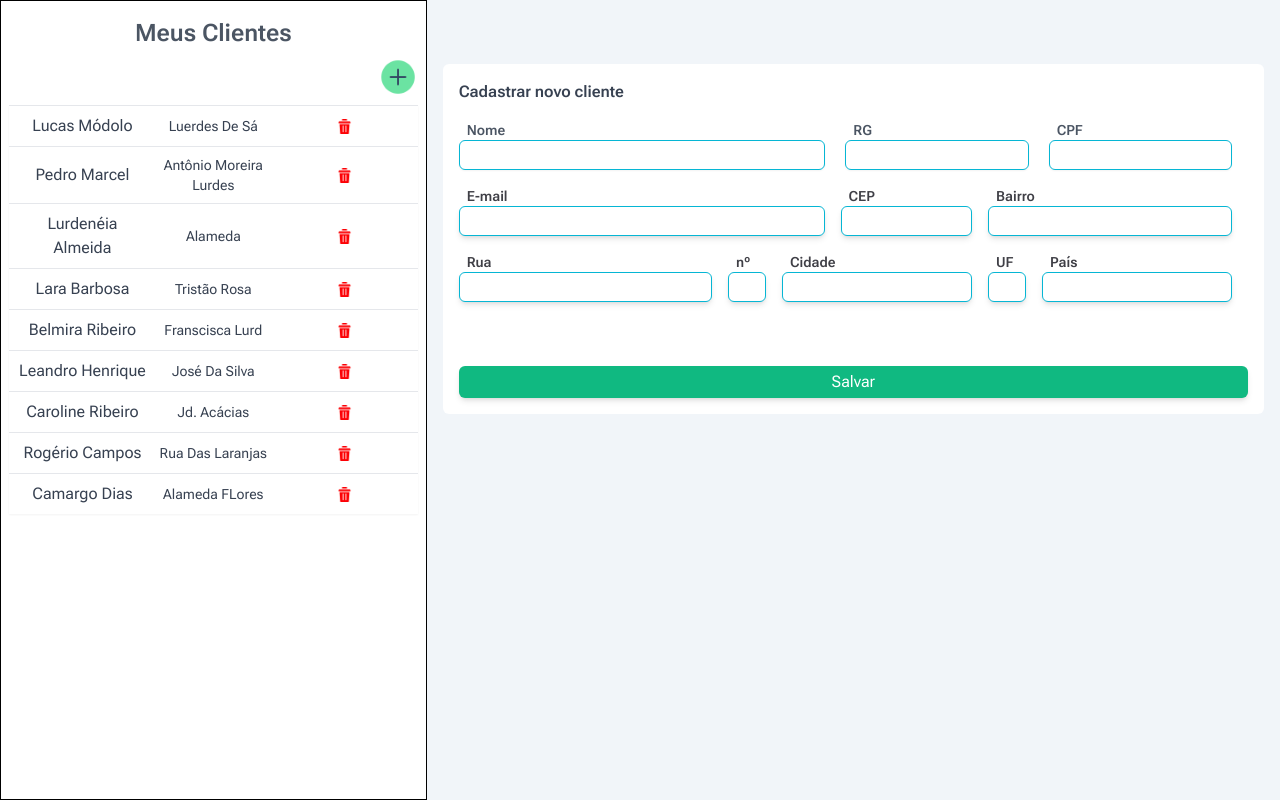
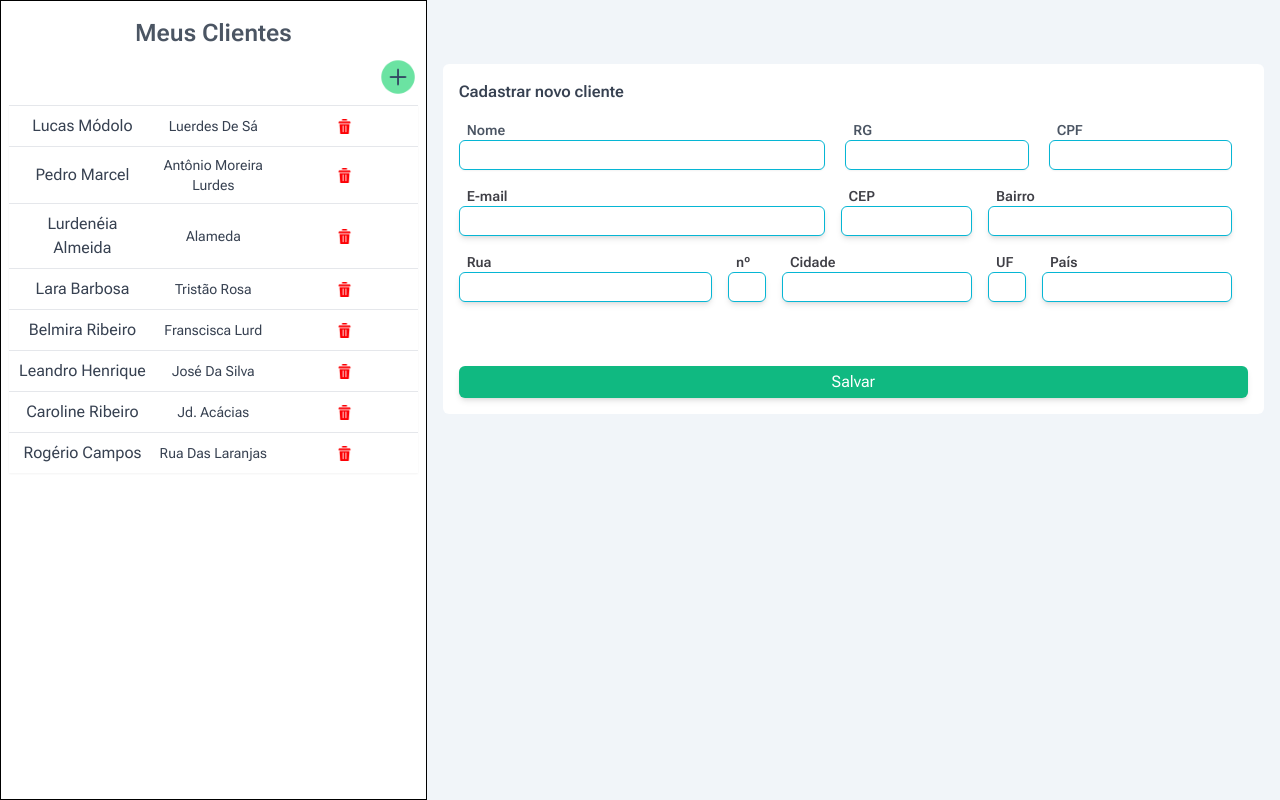
Before and after one commit to vitorrdc/webClientRegister, a Next.js app: page / in a window 1280 px wide. Built offline with nearby package versions, Linux system fonts and the light colour scheme; data requests are answered from the project's data file; a web font is replaced by a local one.

Commit message:
fix: to correct some types

```diff
--- a/db.json
+++ b/db.json
@@ -111,20 +111,6 @@
       "state": "SP",
       "country": "Brasil",
       "id": 19
-    },
-    {
-      "name": "Camargo Dias",
-      "rg": "44.654.654-6",
-      "cpf": "654.654.654-65",
-      "email": "camargo@camargo.com",
-      "cep": "65464-654",
-      "bairro": "Todos",
-      "rua": "Alameda FLores",
-      "number": "56",
-      "city": "Boituva",
-      "state": "SP",
-      "country": "Brasil",
-      "id": 20
     }
   ]
 }
--- a/package.json
+++ b/package.json
@@ -31,7 +31,7 @@
   "devDependencies": {
     "@rocketseat/eslint-config": "^2.1.0",
     "@types/react-input-mask": "^3.0.2",
-    "eslint": "^8.45.0",
+    "eslint": "^8.52.0",
     "json-server": "^0.17.3"
   }
 }
--- a/src/app/page.tsx
+++ b/src/app/page.tsx
@@ -124,12 +124,6 @@ const { reset, setValue} = useForm<CreateClientFormData>({
     setOpenNewClientForm(true)
   }
 
-  function handleOpenEditClientWindow() {
-    setOpenNewClientForm(false)
-    setOpenEditClientForm(true)
-  }
-
-console.log()
   return (
     <main className="w-screen h-screen flex flex-row">
       <AsideClientList clientData={clientData} handleClientInfo={handleClientInfo} handleDeleteClient={handleDeleteClient} handleOpenNewClientWindow={handleOpenNewClientWindow}  />
--- a/src/components/ClientItem.tsx
+++ b/src/components/ClientItem.tsx
@@ -1,4 +1,3 @@
-import axios from "axios"
 
 interface Props {
   name: string
--- a/src/components/Form.tsx
+++ b/src/components/Form.tsx
@@ -1,8 +1,9 @@
 import { zodResolver } from "@hookform/resolvers/zod";
 import clsx from "clsx";
-import { useForm } from "react-hook-form";
+import { SubmitHandler, useForm } from "react-hook-form";
 import { z } from "zod";
 import InputMask from 'react-input-mask';
+import { ClientsObject } from "@/app/page"
 
 export const registerNewClientFormSchema = z.object({
   name: z.string()
@@ -65,7 +66,7 @@ export const registerNewClientFormSchema = z.object({
 export type CreateClientFormData = z.infer<typeof registerNewClientFormSchema >
 
 interface onSubmitProps {
-  onSubmit: () => void
+  onSubmit: SubmitHandler<ClientsObject>
 }
 
 export function Form({onSubmit}: onSubmitProps) {
--- a/src/components/InputAvatar.tsx
+++ /dev/null
@@ -1,19 +0,0 @@
-import { useDropzone } from 'react-dropzone';
-
-export function InputAvatar({onFileSelected}) {
-
-  const { getRootProps, getInputProps  } = useDropzone({
-    accept: 'image/*',
-    onDrop: (acceptedFiles) => {
-      onFileSelected(acceptedFiles[0])
-    }
-  })
-
-  return (
-    <div {...getRootProps()} className='dropzone bg-blue-400 p-2 rounded-lg mt-2'>
-      <input {...getInputProps()} />
-      <p className='text-gray-700'>Clique para selecionar uma imagem de Avatar ou arraste uma até aqui.</p>
-    </div>
-
-  )
-}
```
Also changed, not shown: src/components/EditForm.tsx (+8 -2 lines), .eslintrc.json, 1 other file (tests, documents, lock files or other folders).
